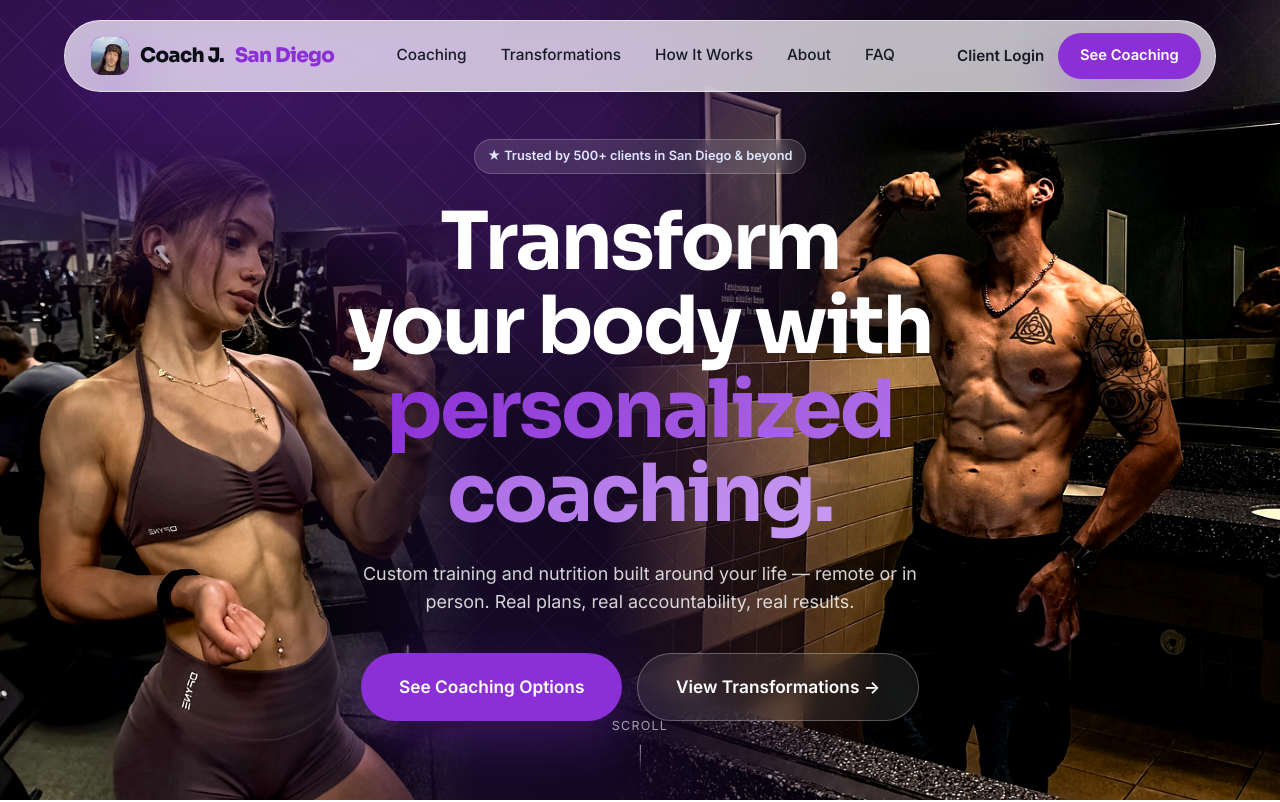
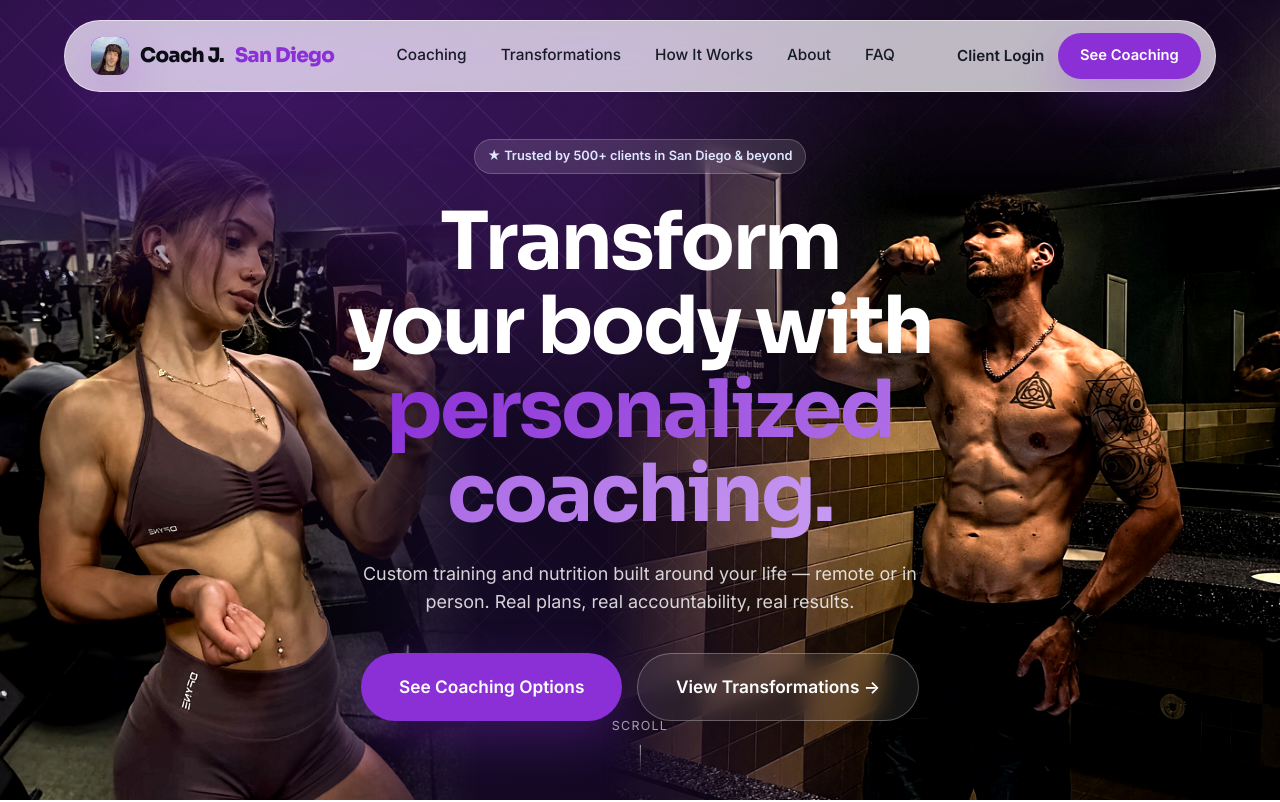
Before and after one commit to stevenson-pacificridgeway/coachjsd, a website: page index.html in a window 1280 px wide. Shown: the top 802 px of the page. Drawn offline with nearby package versions, Linux system fonts and the light colour scheme.

Commit message:
Lower John to align heads (translateY 7%)

```diff
--- a/assets/media.css
+++ b/assets/media.css
@@ -142,7 +142,7 @@ input:focus-visible, .faq-q:focus-visible {
   background-size: cover;
   opacity: 1;
   filter: brightness(1.08) contrast(1.05);
-  transform: scale(1.15) translateY(0%); transform-origin: right bottom;
+  transform: scale(1.15) translateY(7%); transform-origin: right bottom;
   -webkit-mask-image: linear-gradient(90deg, transparent 0%, #000 42%), linear-gradient(180deg, transparent 0%, #000 28%);
   -webkit-mask-composite: source-in;
   mask-image: linear-gradient(90deg, transparent 0%, #000 42%), linear-gradient(180deg, transparent 0%, #000 28%);
```
